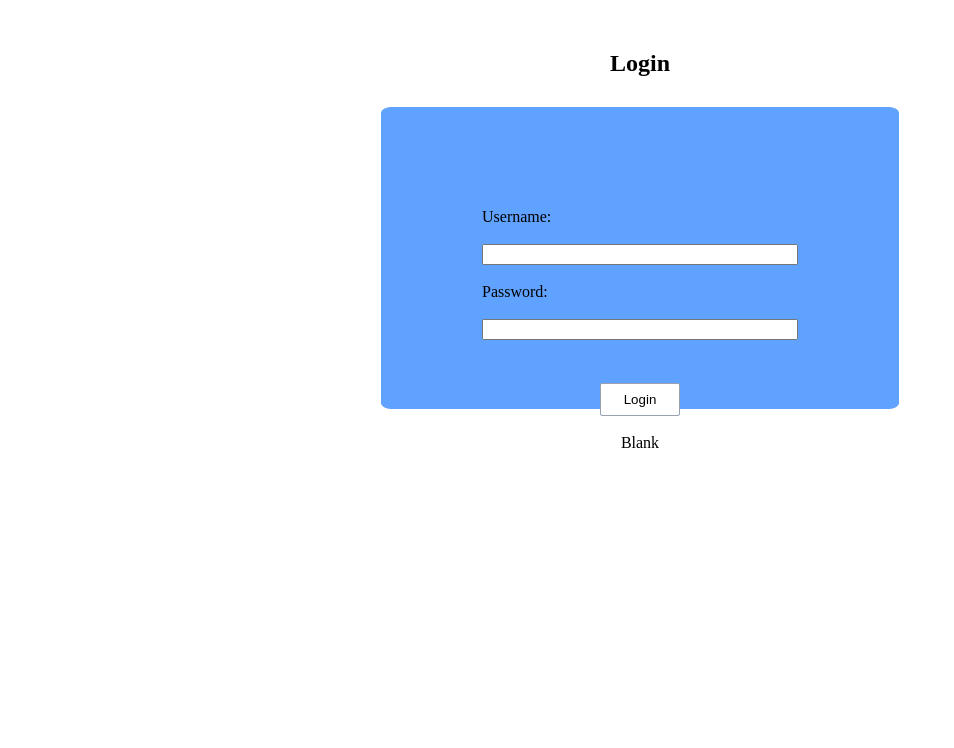
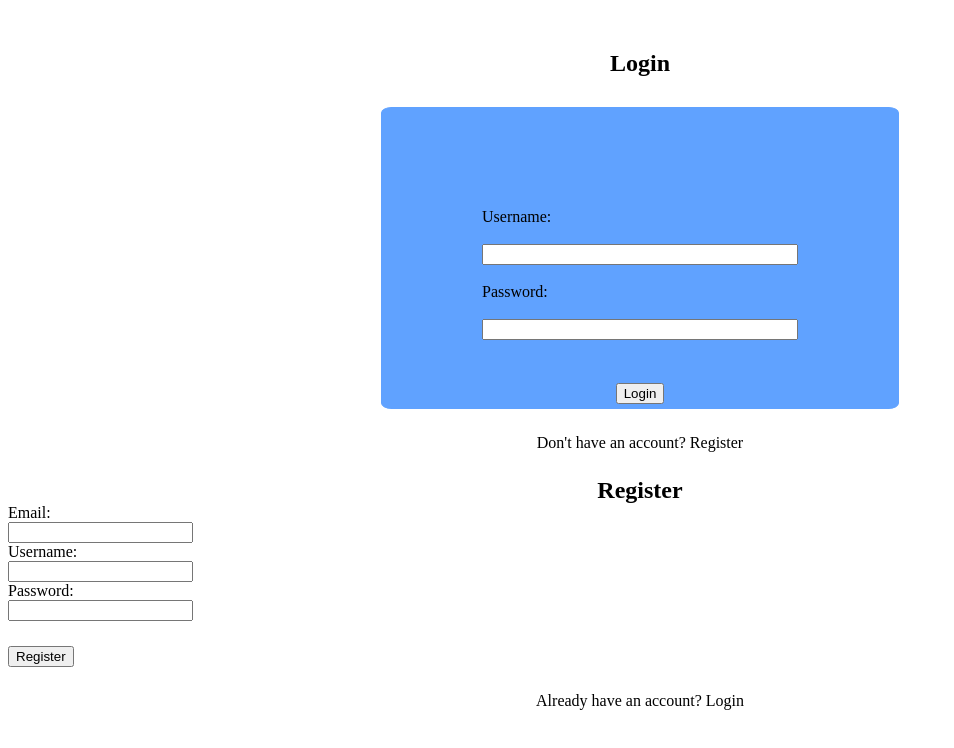
Before and after one commit to Gitling01/Doghouse, a website: page public/login.html in a window 1280 px wide. Shown: the whole page, without its empty margins (0-954 px from the left). Drawn offline with Linux system fonts and the light colour scheme; no server answers.

Commit message:
Create new dynamic login/register page

```diff
--- a/public/login.html
+++ b/public/login.html
@@ -4,11 +4,11 @@
     <meta charset="UTF-8">
     <meta name="viewport" content="width=device-width, initial-scale=1.0">
     <title>Document</title>
-    <link rel="stylesheet" type="text/css" href="styles.css"/>
+    <link rel="stylesheet" href="styles.css">
     <script type="text/javascript" src="index.js"></script>
 </head>
-
 <body>
+    <div class="login-register-container">
         <div id="login-body">
             <h2 class="centered-text" id="login-heading">Login</h2>
 
@@ -18,12 +18,32 @@
                 <label for="password">Password:</label><br>
                 <input type="text" id="password"><br>
                 <div class="single-item-container">
-                <button id="submit-button" onclick="registerUser()">Login</button>
+                    <button id="login-submit-button">Login</button>
                 </div>
             </form>
             <div class="single-item-container">
-            <p class="centered-text" id="register-or-login-link" onclick="registerLoginToggle()">Blank</p>
+                <p class="centered-text" id="register-link">Don't have an account? Register</p>
             </div>
         </div>
+        <div id="register-body">
+            <h2 class="centered-text" id="register-heading">Register</h2>
+
+            <form id="register-form">
+                <label for="email">Email:</label><br>
+                <input type="text" id="email"><br>
+                <label for="username">Username:</label><br>
+                <input type="text" id="username"><br>
+                <label for="password">Password:</label><br>
+                <input type="text" id="password"><br>
+                <div class="single-item-container">
+                    <button id="register-submit-button">Register</button>
+                </div>
+            </form>
+            <div class="single-item-container">
+                <p class="centered-text" id="login-link">Already have an account? Login</p>
+            </div>
+        </div>
+    </div>
+
 </body>
 </html>
```
Lines whose indentation alone changed are shown as unchanged.
